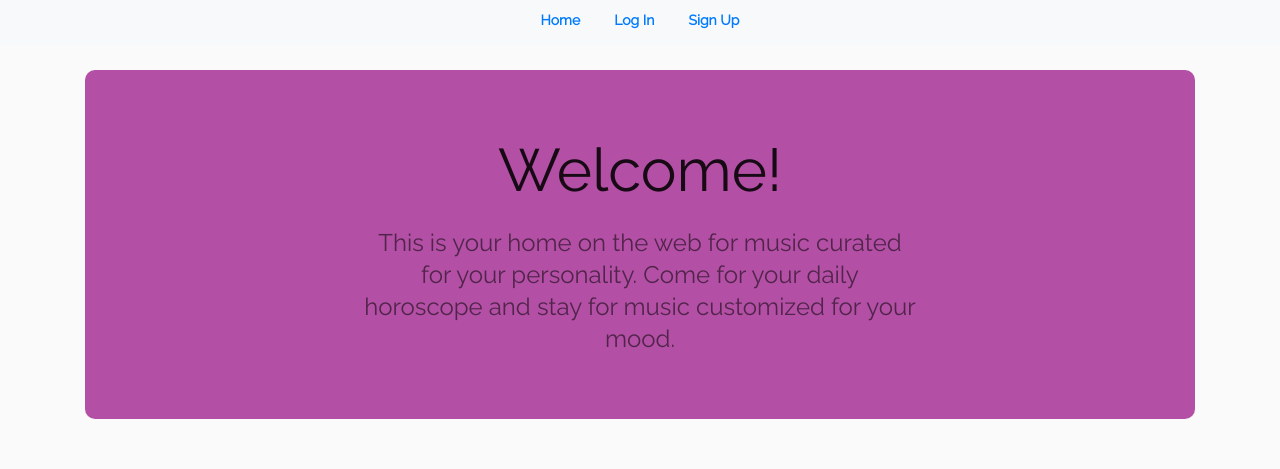
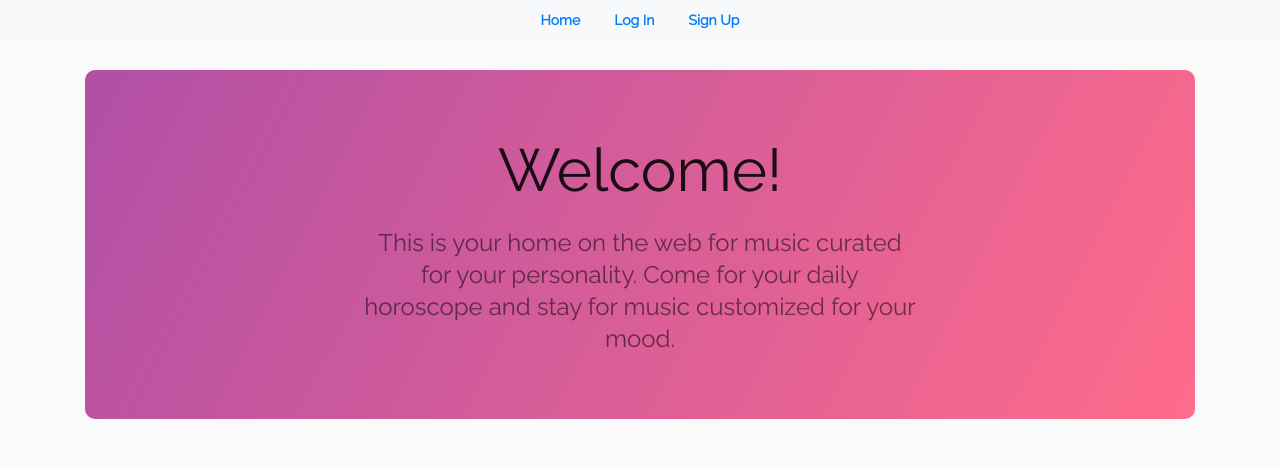
Before and after one commit to aejg-project/mood-music, a React (Create React App) app in the folder client/: page / in a window 1280 px wide. Shown: the part 228-697 px from the top of the page. Built offline with nearby package versions, Linux system fonts and the light colour scheme; no server answers.

Commit message:
homepage styling

```diff
--- a/client/src/pages/HomePage.js
+++ b/client/src/pages/HomePage.js
@@ -13,7 +13,7 @@ const useStyles = makeStyles((theme) => ({
     marginRight: theme.spacing(2),
   },
   heroContent: {
-    backgroundColor: "#B350A5",
+    background: 'linear-gradient(117deg, #b350a5 3%, #FE6B8B 99%)',
     padding: theme.spacing(8, 0, 6),
     borderRadius: 10,
   },
@@ -58,7 +58,7 @@ export default function Album() {
       <main>
         {/* Horoscope Section */}
         <div className={classes.heroContent}>
-          <Container maxWidth="sm">
+          <Container className="lightFont" maxWidth="sm">
             <Typography component="h1" variant="h2" align="center" color="textPrimary" gutterBottom>
               Welcome!
             </Typography>
```
